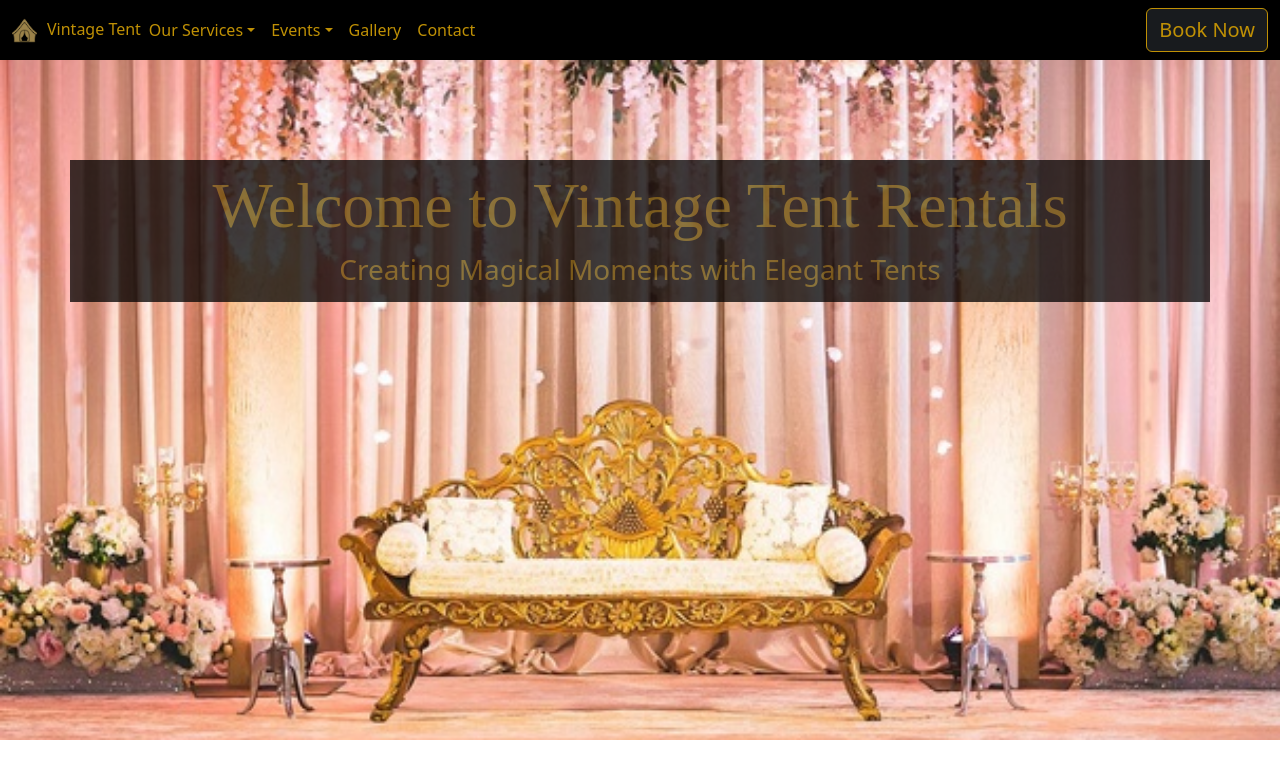
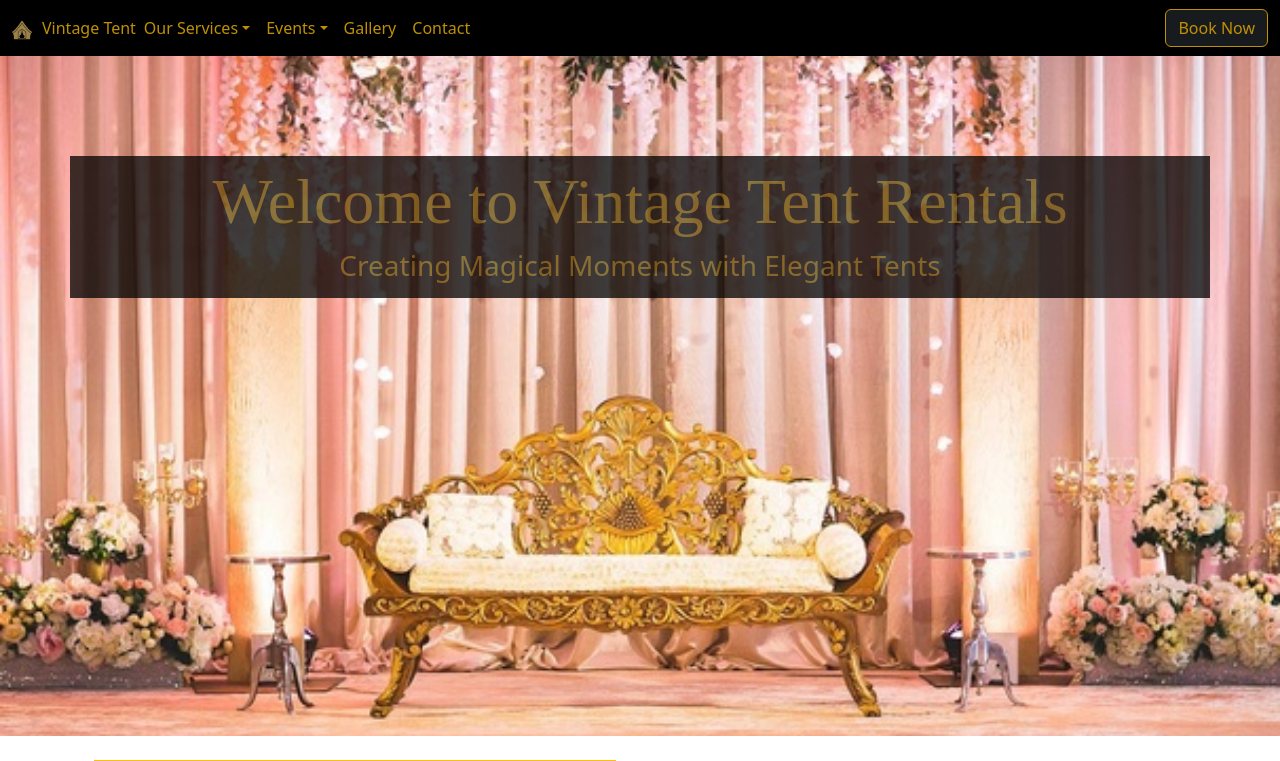
Before and after one commit to varsharrathore/Tent-House, a React (Create React App) app: page / in a window 1280 px wide. Shown: the top 761 px of the page. Built offline with nearby package versions, Linux system fonts and the light colour scheme.

Commit message:
Navbar.jsx

```diff
--- a/src/Components/Navbar.jsx
+++ b/src/Components/Navbar.jsx
@@ -9,7 +9,7 @@ const Navbar = () => {
         <img
         src="/logo.png"
         alt="Vintage Tent Logo"
-        style={{ height: "25px", marginRight: "10px" }}
+        style={{ height: "20px", marginRight: "10px" }}
       />
         Vintage Tent
         </Link>
@@ -85,7 +85,7 @@ const Navbar = () => {
           </ul>
 
           {/* Book Now button */}
-          <Link className="btn btn-dark border-warning text-warning opacity-75 fs-5" to="/book">Book Now</Link>
+          <Link className="btn btn-dark border-warning text-warning opacity-75" to="/book">Book Now</Link>
         </div>
       </div>
     </nav>
```
